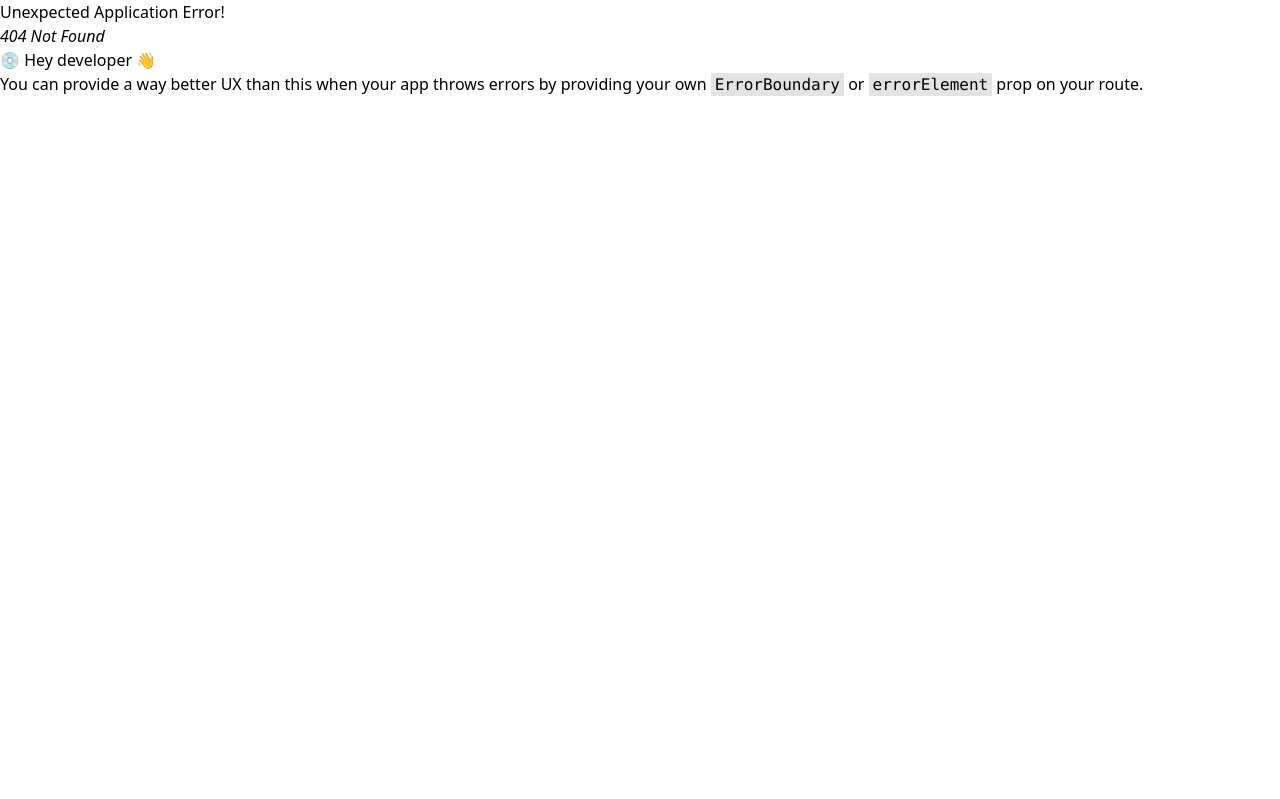
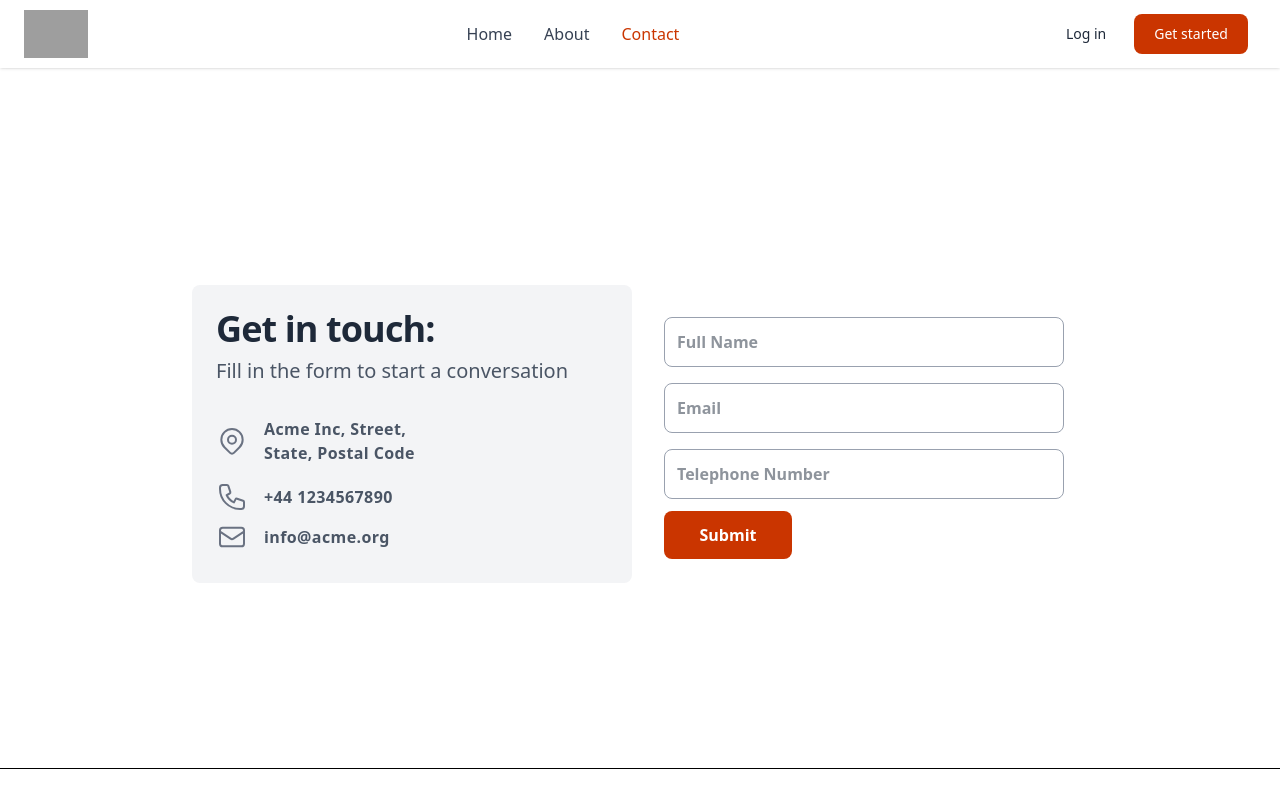
Before and after one commit to theakshaymore/react-ben, a React (Vite) app in the folder 12react-router/: page /contact in a window 1280 px wide. Before the commit this address had no page. Shown: the top 799 px of the page. Built offline with nearby package versions, Linux system fonts and the light colour scheme; grey boxes are pictures that could not be loaded.

Commit message:
router-3

```diff
--- a/12react-router/src/components/About/About.jsx
+++ b/12react-router/src/components/About/About.jsx
@@ -1,7 +1,34 @@
 import React from "react";
 
-function About() {
-  return <div>About</div>;
+export default function About() {
+  return (
+    <div className="py-16 bg-white">
+      <div className="container m-auto px-6 text-gray-600 md:px-12 xl:px-6">
+        <div className="space-y-6 md:space-y-0 md:flex md:gap-6 lg:items-center lg:gap-12">
+          <div className="md:5/12 lg:w-5/12">
+            <img
+              src="https://images.pexels.com/photos/11295395/pexels-photo-11295395.jpeg"
+              alt="image"
+            />
+          </div>
+          <div className="md:7/12 lg:w-6/12">
+            <h2 className="text-2xl text-gray-900 font-bold md:text-4xl">
+              React development is carried out by passionate developers
+            </h2>
+            <p className="mt-6 text-gray-600">
+              Lorem ipsum dolor, sit amet consectetur adipisicing elit. Eum
+              omnis voluptatem accusantium nemo perspiciatis delectus atque
+              autem! Voluptatum tenetur beatae unde aperiam, repellat expedita
+              consequatur! Officiis id consequatur atque doloremque!
+            </p>
+            <p className="mt-4 text-gray-600">
+              Nobis minus voluptatibus pariatur dignissimos libero quaerat iure
+              expedita at? Asperiores nemo possimus nesciunt dicta veniam
+              aspernatur quam mollitia.
+            </p>
+          </div>
+        </div>
+      </div>
+    </div>
+  );
 }
-
-export default About;
--- /dev/null
+++ b/12react-router/src/components/Contact/Contact.jsx
@@ -0,0 +1,142 @@
+import React from "react";
+
+export default function Contact() {
+  return (
+    <div className="relative flex items-top justify-center min-h-[700px] bg-white sm:items-center sm:pt-0">
+      <div className="max-w-6xl mx-auto sm:px-6 lg:px-8">
+        <div className="mt-8 overflow-hidden">
+          <div className="grid grid-cols-1 md:grid-cols-2">
+            <div className="p-6 mr-2 bg-gray-100 sm:rounded-lg">
+              <h1 className="text-3xl sm:text-4xl text-gray-800 font-extrabold tracking-tight">
+                Get in touch:
+              </h1>
+              <p className="text-normal text-lg sm:text-xl font-medium text-gray-600 mt-2">
+                Fill in the form to start a conversation
+              </p>
+
+              <div className="flex items-center mt-8 text-gray-600">
+                <svg
+                  fill="none"
+                  stroke="currentColor"
+                  stroke-linecap="round"
+                  stroke-linejoin="round"
+                  stroke-width="1.5"
+                  viewBox="0 0 24 24"
+                  className="w-8 h-8 text-gray-500"
+                >
+                  <path
+                    stroke-linecap="round"
+                    stroke-linejoin="round"
+                    stroke-width="1.5"
+                    d="M17.657 16.657L13.414 20.9a1.998 1.998 0 01-2.827 0l-4.244-4.243a8 8 0 1111.314 0z"
+                  />
+                  <path
+                    stroke-linecap="round"
+                    stroke-linejoin="round"
+                    stroke-width="1.5"
+                    d="M15 11a3 3 0 11-6 0 3 3 0 016 0z"
+                  />
+                </svg>
+                <div className="ml-4 text-md tracking-wide font-semibold w-40">
+                  Acme Inc, Street, State, Postal Code
+                </div>
+              </div>
+
+              <div className="flex items-center mt-4 text-gray-600">
+                <svg
+                  fill="none"
+                  stroke="currentColor"
+                  stroke-linecap="round"
+                  stroke-linejoin="round"
+                  stroke-width="1.5"
+                  viewBox="0 0 24 24"
+                  className="w-8 h-8 text-gray-500"
+                >
+                  <path
+                    stroke-linecap="round"
+                    stroke-linejoin="round"
+                    stroke-width="1.5"
+                    d="M3 5a2 2 0 012-2h3.28a1 1 0 01.948.684l1.498 4.493a1 1 0 01-.502 1.21l-2.257 1.13a11.042 11.042 0 005.516 5.516l1.13-2.257a1 1 0 011.21-.502l4.493 1.498a1 1 0 01.684.949V19a2 2 0 01-2 2h-1C9.716 21 3 14.284 3 6V5z"
+                  />
+                </svg>
+                <div className="ml-4 text-md tracking-wide font-semibold w-40">
+                  +44 1234567890
+                </div>
+              </div>
+
+              <div className="flex items-center mt-2 text-gray-600">
+                <svg
+                  fill="none"
+                  stroke="currentColor"
+                  stroke-linecap="round"
+                  stroke-linejoin="round"
+                  stroke-width="1.5"
+                  viewBox="0 0 24 24"
+                  className="w-8 h-8 text-gray-500"
+                >
+                  <path
+                    stroke-linecap="round"
+                    stroke-linejoin="round"
+                    stroke-width="1.5"
+                    d="M3 8l7.89 5.26a2 2 0 002.22 0L21 8M5 19h14a2 2 0 002-2V7a2 2 0 00-2-2H5a2 2 0 00-2 2v10a2 2 0 002 2z"
+                  />
+                </svg>
+                <div className="ml-4 text-md tracking-wide font-semibold w-40">
+                  info@acme.org
+                </div>
+              </div>
+            </div>
+
+            <form className="p-6 flex flex-col justify-center">
+              <div className="flex flex-col">
+                <label for="name" className="hidden">
+                  Full Name
+                </label>
+                <input
+                  type="name"
+                  name="name"
+                  id="name"
+                  placeholder="Full Name"
+                  className="w-100 mt-2 py-3 px-3 rounded-lg bg-white border border-gray-400 text-gray-800 font-semibold focus:border-orange-500 focus:outline-none"
+                />
+              </div>
+
+              <div className="flex flex-col mt-2">
+                <label for="email" className="hidden">
+                  Email
+                </label>
+                <input
+                  type="email"
+                  name="email"
+                  id="email"
+                  placeholder="Email"
+                  className="w-100 mt-2 py-3 px-3 rounded-lg bg-white border border-gray-400 text-gray-800 font-semibold focus:border-orange-500 focus:outline-none"
+                />
+              </div>
+
+              <div className="flex flex-col mt-2">
+                <label for="tel" className="hidden">
+                  Number
+                </label>
+                <input
+                  type="tel"
+                  name="tel"
+                  id="tel"
+                  placeholder="Telephone Number"
+                  className="w-100 mt-2 py-3 px-3 rounded-lg bg-white border border-gray-400 text-gray-800 font-semibold focus:border-orange-500 focus:outline-none"
+                />
+              </div>
+
+              <button
+                type="submit"
+                className="md:w-32 bg-orange-700 hover:bg-blue-dark text-white font-bold py-3 px-6 rounded-lg mt-3 hover:bg-orange-600 transition ease-in-out duration-300"
+              >
+                Submit
+              </button>
+            </form>
+          </div>
+        </div>
+      </div>
+    </div>
+  );
+}
--- a/12react-router/src/components/Header/Header.jsx
+++ b/12react-router/src/components/Header/Header.jsx
@@ -34,6 +34,7 @@
             <ul className="flex flex-col mt-4 font-medium lg:flex-row lg:space-x-8 lg:mt-0">
               <li>
                 <NavLink
+                  to="/"
                   className={({ isActive }) =>
                     `block py-2 pr-4 pl-3 duration-200 border-b border-gray-100 hover:bg-gray-50 lg:hover:bg-transparent lg:border-0 hover:text-orange-700 lg:p-0
                     ${isActive ? "text-orange-700" : "text-gray-700"}
@@ -43,6 +44,30 @@
                   Home
                 </NavLink>
               </li>
+              <li>
+                <NavLink
+                  to="/about"
+                  className={({ isActive }) =>
+                    `block py-2 pr-4 pl-3 duration-200 border-b border-gray-100 hover:bg-gray-50 lg:hover:bg-transparent lg:border-0 hover:text-orange-700 lg:p-0
+                    ${isActive ? "text-orange-700" : "text-gray-700"}
+                    `
+                  }
+                >
+                  About
+                </NavLink>
+              </li>
+              <li>
+                <NavLink
+                  to="/contact"
+                  className={({ isActive }) =>
+                    `block py-2 pr-4 pl-3 duration-200 border-b border-gray-100 hover:bg-gray-50 lg:hover:bg-transparent lg:border-0 hover:text-orange-700 lg:p-0
+                    ${isActive ? "text-orange-700" : "text-gray-700"}
+                    `
+                  }
+                >
+                  Contact
+                </NavLink>
+              </li>
             </ul>
           </div>
         </div>
--- a/12react-router/src/components/Home/Home.jsx
+++ b/12react-router/src/components/Home/Home.jsx
@@ -34,7 +34,7 @@
         <div className="absolute inset-0 w-full sm:my-20 sm:pt-1 pt-12 h-full ">
           <img
             className="w-96"
-            src="https://images.pexels.com/photos/31236829/pexels-photo-31236829.jpeg"
+            src="https://images.pexels.com/photos/11295395/pexels-photo-11295395.jpeg"
             alt="image1"
           />
         </div>
--- a/12react-router/src/main.jsx
+++ b/12react-router/src/main.jsx
@@ -6,6 +6,7 @@
 import Layout from "./Layout.jsx";
 import Home from "./components/Home/Home.jsx";
 import About from "./components/About/About.jsx";
+import Contact from "./components/Contact/Contact.jsx";
 
 const router = createBrowserRouter([
   {
@@ -20,7 +21,10 @@
         path: "about",
         element: <About />,
       },
-      {},
+      {
+        path: "contact",
+        element: <Contact />,
+      },
     ],
   },
 ]);
```
